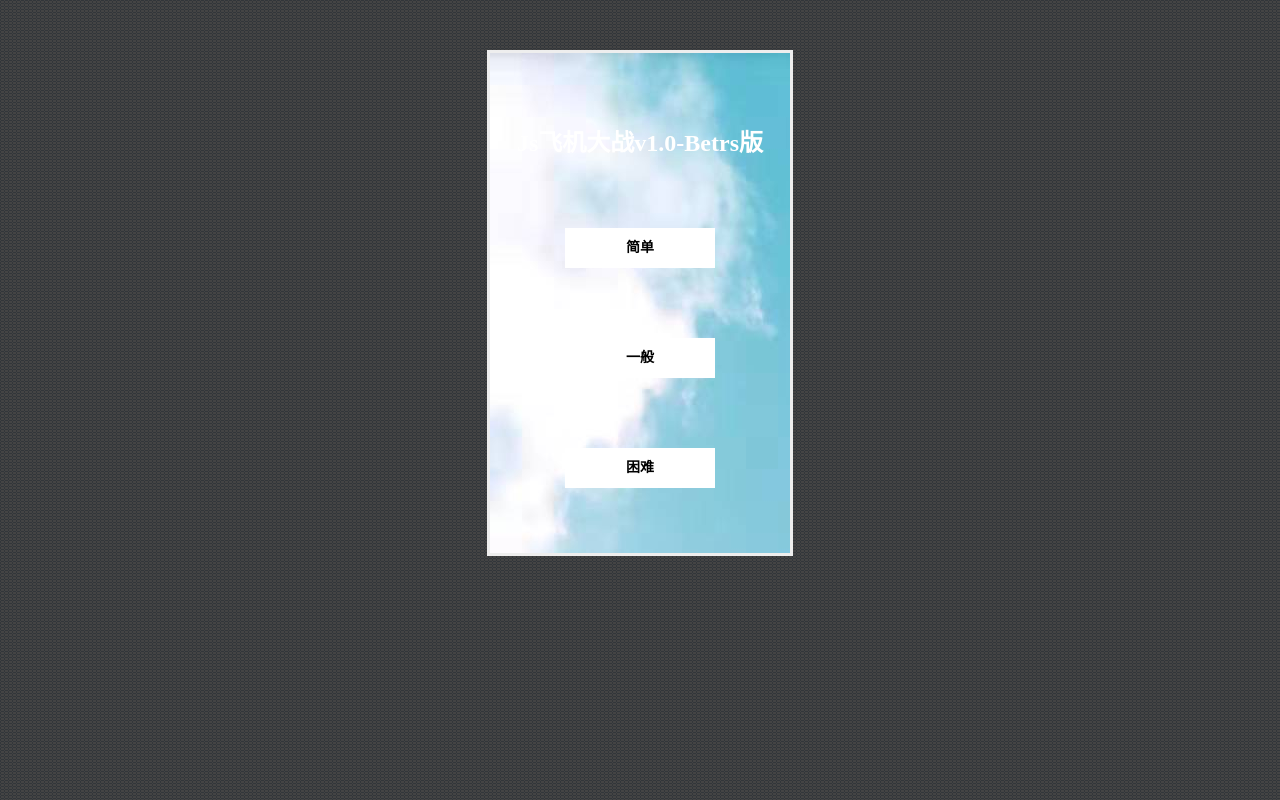
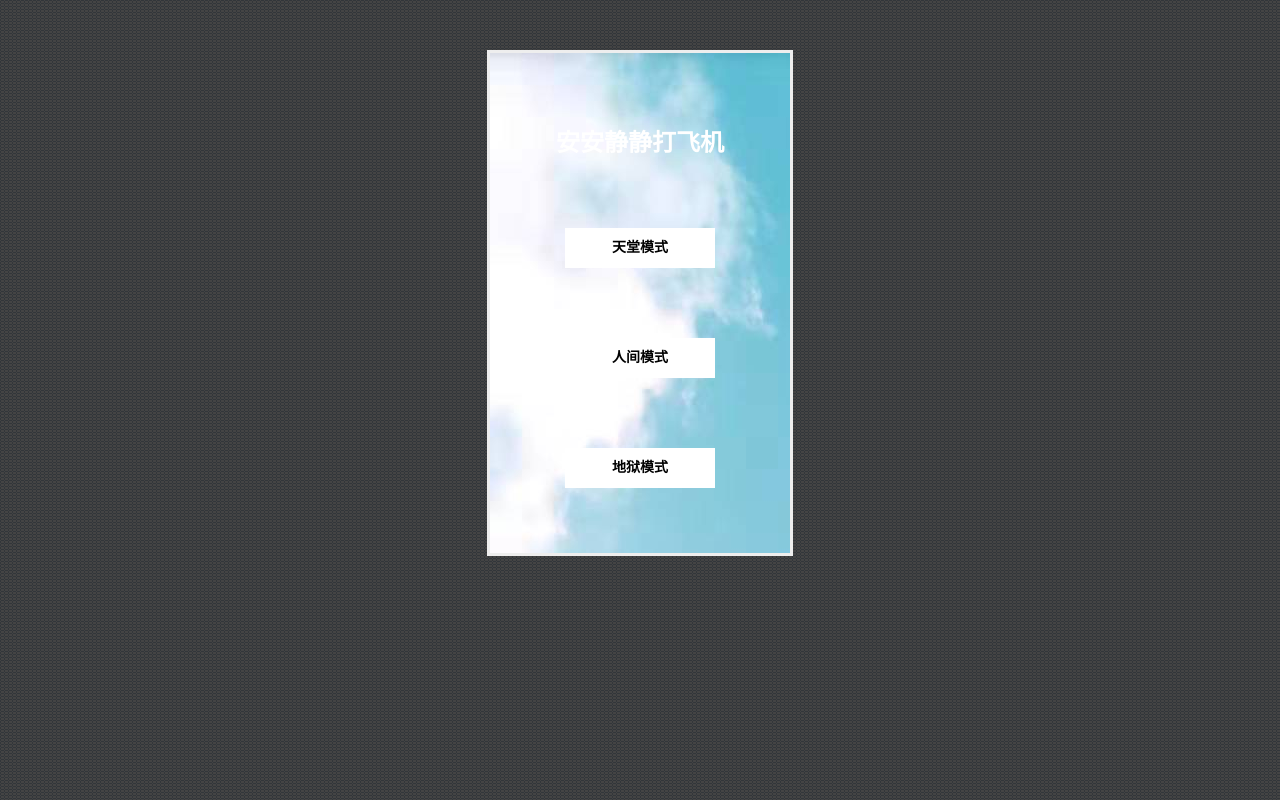
Before and after one commit to xmaoniu/feijidazhan, a plain HTML site: page index.html in a window 1280 px wide. Drawn offline with Linux system fonts and the light colour scheme.

```diff
--- a/index.html
+++ b/index.html
@@ -3,7 +3,7 @@
 <head>
 	<meta charset="UTF-8">
 	<meta http-equiv="x-ua-compatible" content="ie=9" />
-	<title>Js飞机大战 v1.0 - Betrs版</title>
+	<title>安安静静打飞机</title>
 	<link rel="stylesheet" type="text/css" href="css/feiji.css">
 	<style type="text/css">
 
--- a/js/feiji.js
+++ b/js/feiji.js
@@ -18,9 +18,9 @@
 					setTimeout(function(){
 						Game.box.style.background='url(images/10.png)';
 						var oTitle = Game.ctE('h3');
-							oTitle.innerHTML='Js飞机大战v1.0-Betrs版';
+							oTitle.innerHTML='安安静静打飞机';
 						var oDiv = Game.ctE('div');
-							oDiv.innerHTML = '<p class="ac">简单</p><p class="ac">一般</p><p class="ac">困难</p>';
+							oDiv.innerHTML = '<p class="ac">天堂模式</p><p class="ac">人间模式</p><p class="ac">地狱模式</p>';
 						Game.box.appendChild(oTitle);
 						Game.box.appendChild(oDiv);
 						Game.img();
```
